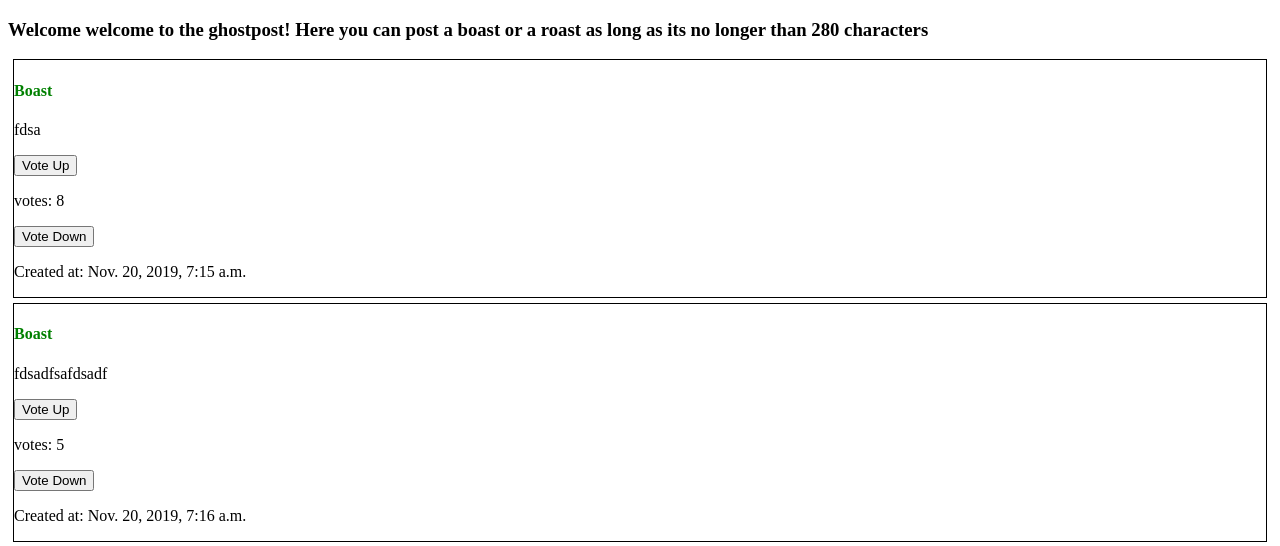
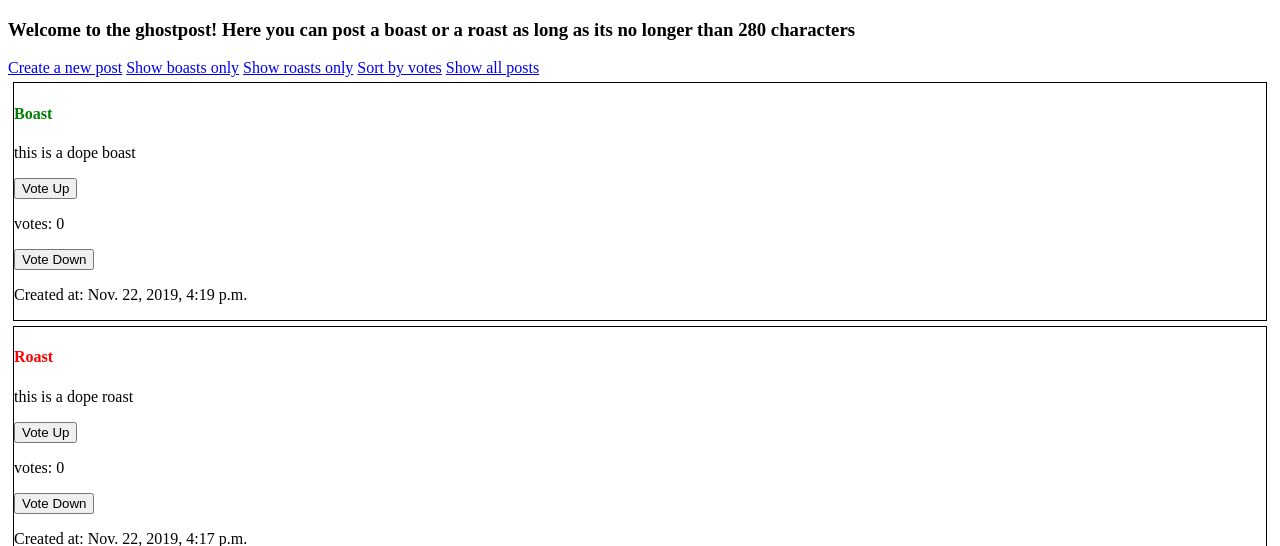
Before and after one commit to ethan375/ghostpost, a Django app: page /ghosting/ in a window 1280 px wide. Shown: the top 546 px of the page. Run offline with Django 3.2, Linux system fonts and the light colour scheme; data comes from the database, SQL or seed files in the repository; both versions use the stored data as it was after the commit.

Commit message:
added all of the required sorting functionality

```diff
--- a/ghosting/urls.py
+++ b/ghosting/urls.py
@@ -7,5 +7,8 @@
     path('', views.home, name='home'),
     path('new/', views.new_post, name='new_post'),
     path('vote/up/<int:id>/', views.up_vote),
-    path('vote/down/<int:id>/', views.down_vote)
+    path('vote/down/<int:id>/', views.down_vote),
+    path('sort/boasts/', views.boasts, name='boasts'),
+    path('sort/roasts/', views.roasts, name='roasts'),
+    path('sort/votes/', views.votes, name="votes")
 ]
--- a/ghosting/views.py
+++ b/ghosting/views.py
@@ -6,7 +6,26 @@
 
 
 def home(request):
-    posts = Post.objects.all()
+    posts = Post.objects.order_by('-creation_time')
+    context = {'posts': posts}
+    return render(request, 'home.html', context)
+
+
+def boasts(request):
+    posts = Post.objects.filter(boast=True)
+    context = {'posts': posts}
+    return render(request, 'home.html', context)
+
+
+def roasts(request):
+    posts = Post.objects.filter(boast=False)
+    context = {'posts': posts}
+    return render(request, 'home.html', context)
+
+
+def votes(request):
+    posts = sorted(Post.objects.all(), key=lambda p: p.total_votes)
+    posts = posts[::-1]
     context = {'posts': posts}
     return render(request, 'home.html', context)
 
@@ -22,7 +41,7 @@
                 boast = data['boast'],
                 post = data['post']
             )
-            return render(request, 'home.html')
+            return redirect('/ghosting/')
 
     else:
         form = NewPost()
--- a/ghostpost/templates/home.html
+++ b/ghostpost/templates/home.html
@@ -2,7 +2,13 @@
 {% load static %}
     {% block content %}
 
-        <h3>Welcome welcome to the ghostpost! Here you can post a boast or a roast as long as its no longer than 280 characters</h3>
+        <h3>Welcome to the ghostpost! Here you can post a boast or a roast as long as its no longer than 280 characters</h3>
+
+        <a class="filter" href="/ghosting/new/">Create a new post</a>
+        <a class="filter" href="/ghosting/sort/boasts/">Show boasts only</a>
+        <a class="filter" href="/ghosting/sort/roasts/">Show roasts only</a>
+        <a class="filter" href="/ghosting/sort/votes/">Sort by votes</a>
+        <a class="filter" href="/ghosting/">Show all posts</a>
 
         {% if posts %}
             {% for post in posts %}
```
Also changed, not shown: db.sqlite3.
